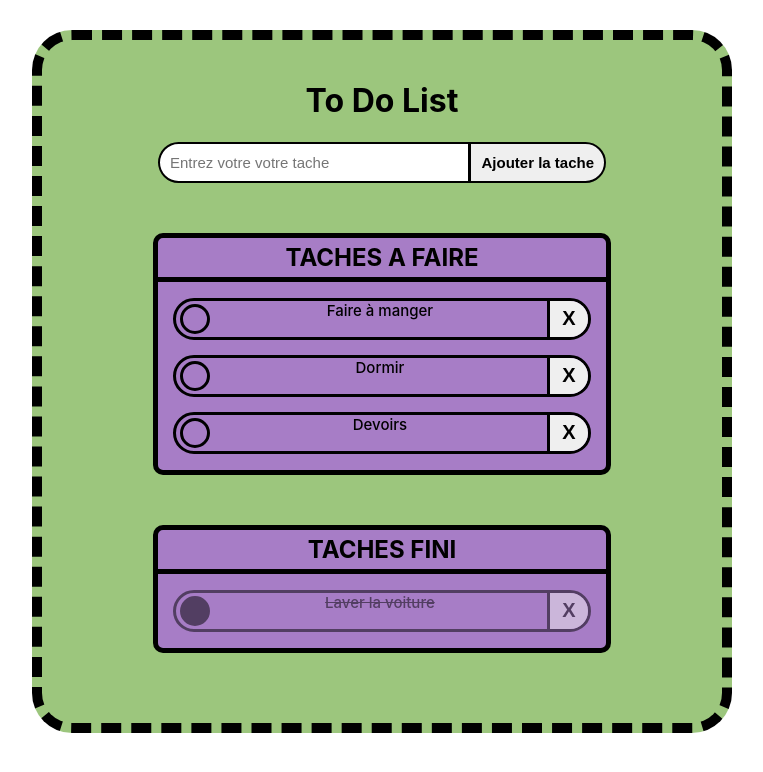
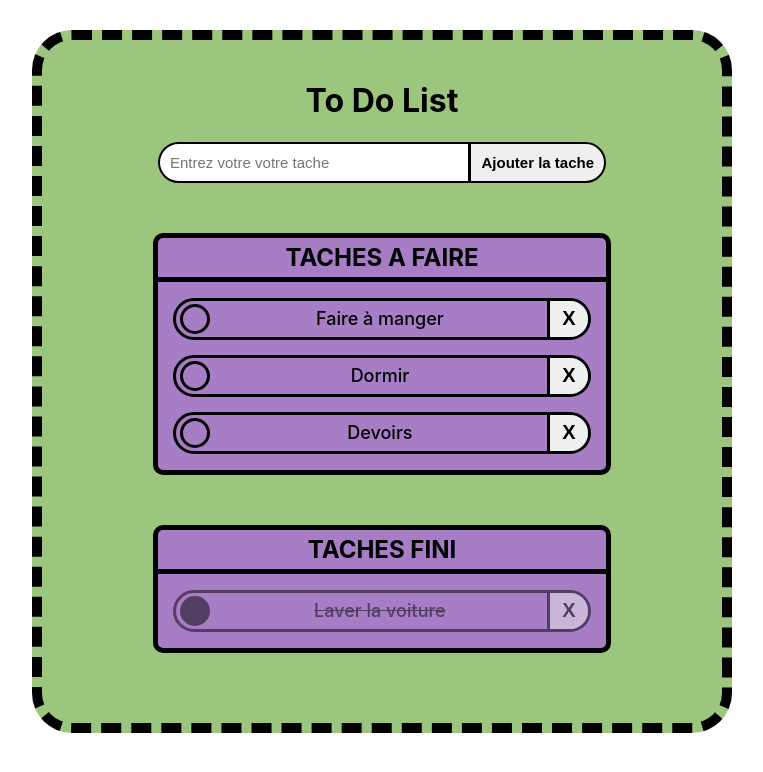
Before and after one commit to maxilaf/todolist-react, a React (Create React App) app: page / in a window 1280 px wide. Shown: the top 772 px of the page, without its empty margins (258-1021 px from the left). Built offline with nearby package versions, Linux system fonts and the light colour scheme.

Commit message:
ToDoList TERMINEE

```diff
--- a/src/App.css
+++ b/src/App.css
@@ -51,17 +51,7 @@ button {
     font-weight: 500;
 }
 
-.taches ul li {
-    border: 3px solid black;
-    margin: 0;
-    /* padding: 5px; */
-    display: flex;
-    flex-direction: row;
-    justify-content: space-between;
-    border-radius: 100px;
-    font-size: 15px;
-    font-weight: 500;
-}
+
 
 input[type="checkbox"] {
     appearance: none;
@@ -83,6 +73,10 @@ input[type="checkbox"]:checked {
     cursor: pointer;
 }
 
+input[type="checkbox"]:checked:hover {
+    background-color: rgba(0, 0, 0, 0.87);
+}
+
 li button {
     width: 30px;
     height: 30px;
@@ -100,6 +94,12 @@ li button {
 
 li button:hover {
     background-color: rgba(255, 255, 255, 0.6);
+}
+
+label {
+    font-size: 18px;
+    text-align: center;
+    margin: auto;
 }
 
 .tacheFait {
```
